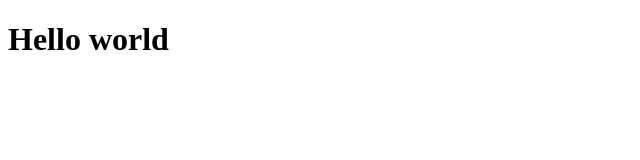
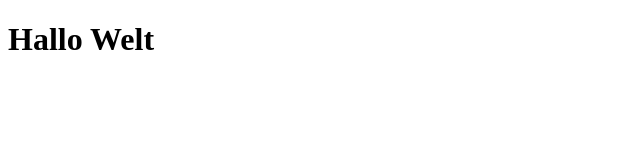
Before and after one commit to itsmichalprusak/flaffr-web, a React app: page / in a window 1280 px wide. Shown: the top 160 px of the page, without its empty margins (0-640 px from the left). Built offline with nearby package versions, Linux system fonts and the light colour scheme; the HTML template or start-up script is replaced by a standard one.

Commit message:
Changed the basic stuff into a dashboard component

```diff
--- a/src/App.tsx
+++ b/src/App.tsx
@@ -1,13 +1,11 @@
 import * as React from 'react'
 import * as ReactDOM from 'react-dom'
+import Dashboard from "./components/Dashboard";
 
-/**
+/*
  * Get the React DOM and init our app.
- * TODO: Change this to actual app component
  */
 ReactDOM.render(
-    <div>
-        <h1>Hello world</h1>
-    </div>,
+    <Dashboard/>,
     document.getElementById('root') // The element we are mounting the virtual DOM on
 )
--- /dev/null
+++ b/src/components/Dashboard.tsx
@@ -0,0 +1,14 @@
+import * as React from 'react'
+
+/**
+ * The main app container.
+ */
+export default class Dashboard extends React.Component {
+    render() {
+        return (
+            <div>
+                <h1>Hallo Welt</h1>
+            </div>
+        )
+    }
+}
```
